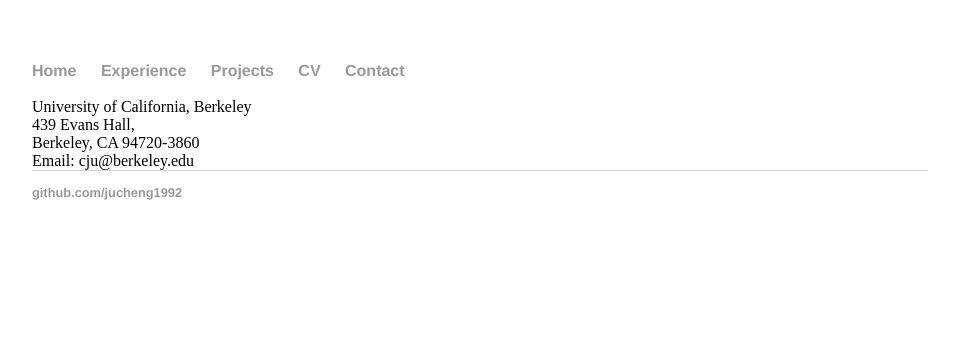
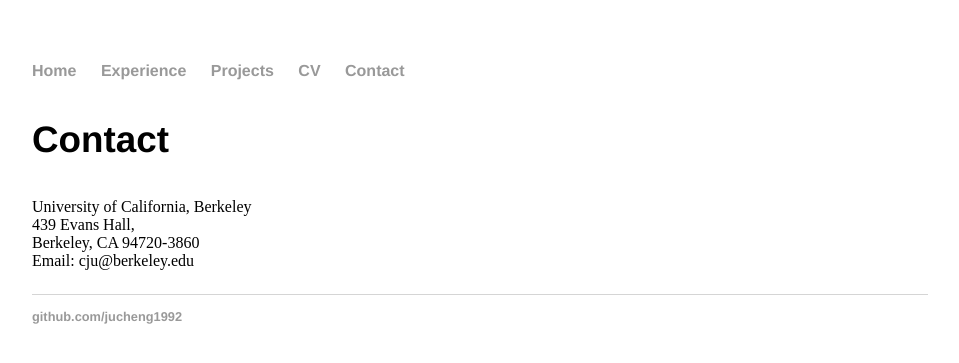
Before and after one commit to jucheng1992/jucheng1992.github.io, a Jekyll site: the page built from contact/index.html, in a window 1280 px wide. Shown: the top 363 px of the page, without its empty margins (160-1119 px from the left). Built offline with Jekyll 4.4.1, drawn with Linux system fonts in a browser that asks for light colours.

```diff
--- a/contact/index.html
+++ b/contact/index.html
@@ -3,8 +3,9 @@ layout: default
 title: Contact
 ---
 
-	<div class="blurb">
+<div class="blurb">
 
+  <h3>Contact</h3>
 
 	University of California, Berkeley<br/>
 	439 Evans Hall, <br/>
@@ -12,5 +13,5 @@ title: Contact
 	Email: cju@berkeley.edu
 
 
-
-	</div>
+  <p>
+</div>
--- a/cv/index.html
+++ b/cv/index.html
@@ -3,7 +3,9 @@ layout: default
 title: CV of Cheng Ju
 ---
 
-	<div class="cv">
+<div class="cv">
+
+  <h3>Curriculum Vitae</h3>
 
     You can download my CV <a href="Resume_Cheng.pdf">here</a>.
 
```
